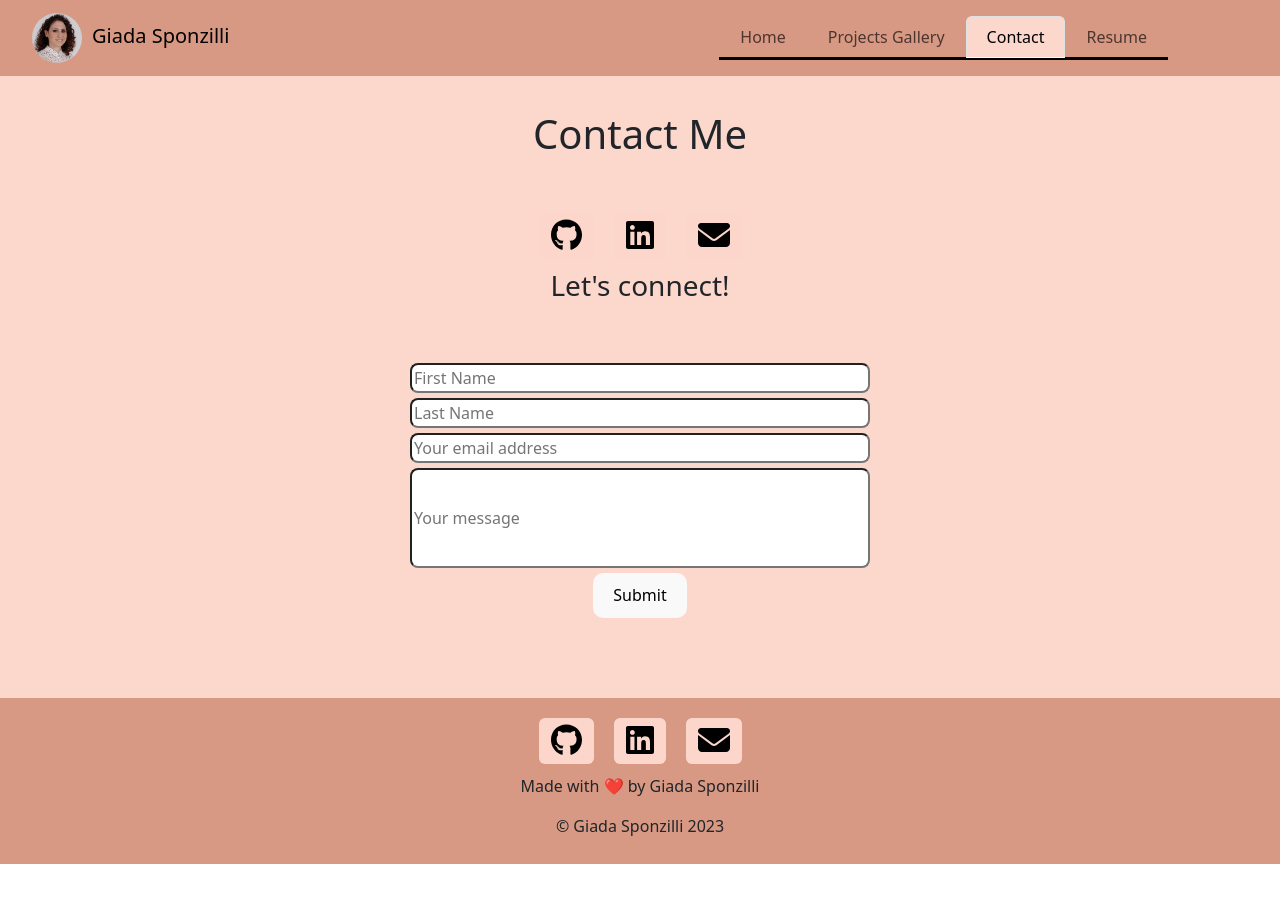
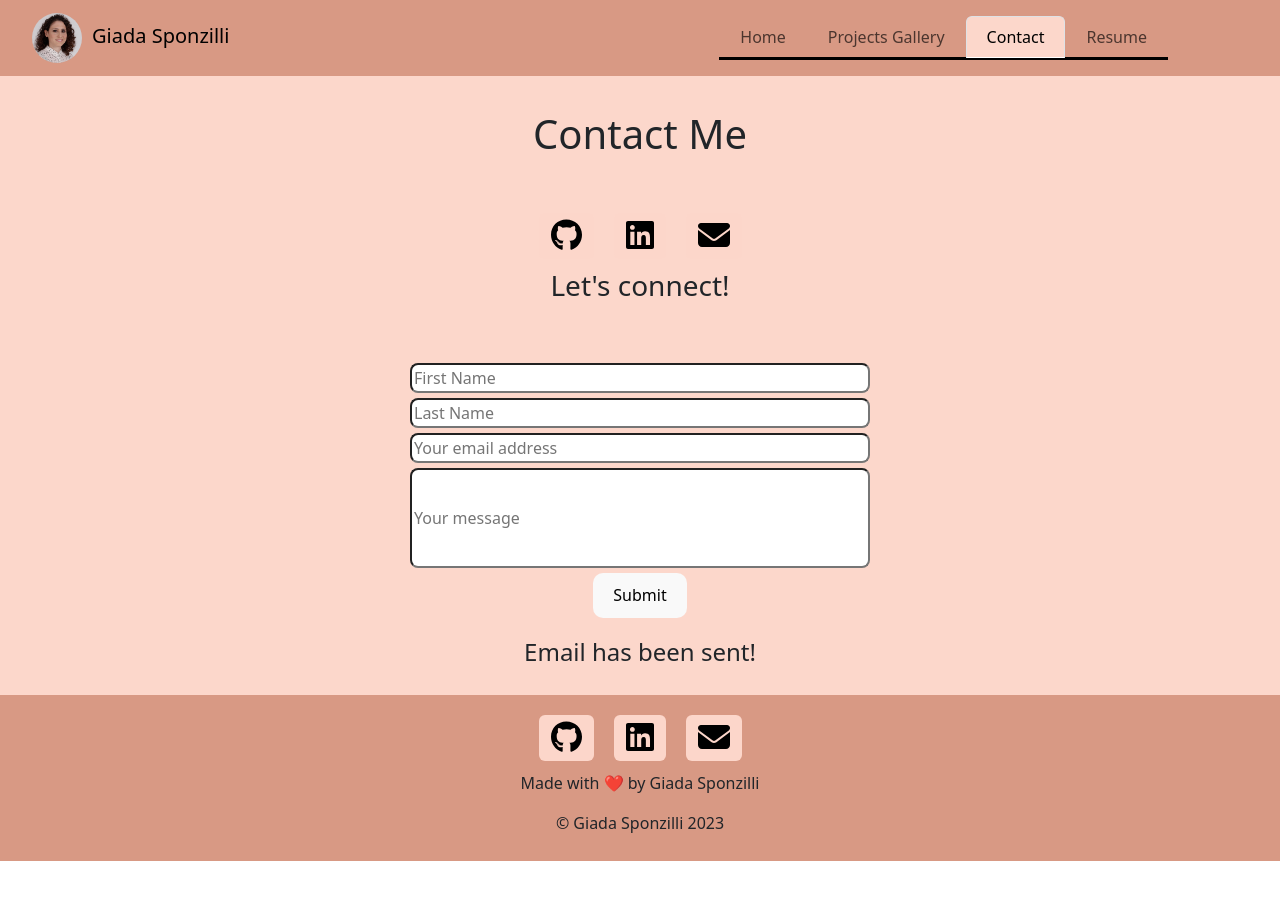
Before and after one commit to giadasponzilli/react-portfolio-giadaSponzilli, a React (Vite) app: page /contact in a window 1280 px wide. Both pictures are taken after typing "Sample", "Sample", "name@example.com", "Sample" into the empty fields and a click on the button "Submit". Shown: the top 902 px of the page. Built offline with nearby package versions, Linux system fonts and the light colour scheme.

Commit message:
form validation

```diff
--- a/src/components/Pages/Contact.css
+++ b/src/components/Pages/Contact.css
@@ -13,7 +13,7 @@
 }
 
 .form {
-  margin: 60px 20px;
+  margin: 60px 20px 20px;
 }
 
 .form input {
--- a/src/components/Pages/Contact.jsx
+++ b/src/components/Pages/Contact.jsx
@@ -1,4 +1,4 @@
-import { useState } from 'react';
+import { useState, useEffect } from 'react';
 
 import { FontAwesomeIcon } from '@fortawesome/react-fontawesome';
 import { faLinkedin } from '@fortawesome/free-brands-svg-icons';
@@ -12,11 +12,13 @@ const Contact = () => {
 
   // Setting the component's initial state
   const [formData, setFormData] = useState({
-    name: '',
+    firstName: '',
     lastName: '',
     email: '',
     text: '',
   });
+
+  const [emailSent, setEmailSent] = useState(false);
 
   const handleInputChange = (event) => {
     // Getting the value and name of the input which triggered the change
@@ -34,15 +36,40 @@ const Contact = () => {
     // Preventing the default behavior of the form submit (which is to refresh the page)
     event.preventDefault();
 
-    // Alert the user their first and last name, clear `formData.firstName` and `formData.lastName`, clearing the inputs
-    alert(`Hello ${formData.firstName} ${formData.lastName}`);
+    // Validating form fields
+    if (!formData.firstName || !formData.lastName || !formData.email || !formData.text) {
+      alert('Please fill in all fields');
+      return;
+    }
+
+    // Validating email format
+    const emailPattern = /^[^\s@]+@[^\s@]+\.[^\s@]+$/;
+    if (!emailPattern.test(formData.email)) {
+      alert('Please enter a valid email address');
+      return;
+    }
+
+    // Clearing the inputs
     setFormData({
       firstName: '',
       lastName: '',
       email: '',
       text: '',
     });
+
+    setEmailSent(true); //Set emailSent state to true after email is sent
   };
+
+  useEffect(() => {
+    if (emailSent) {
+      const timer = setTimeout(() => {
+        setEmailSent(false);
+      }, 3000); // Set timeout duration (3 seconds)
+
+      // Clear the timer when the component unmounts or when emailSent becomes false again
+      return () => clearTimeout(timer);
+    }
+  }, [emailSent]);
 
   return (
     <>
@@ -92,6 +119,7 @@ const Contact = () => {
             />
             <button className="form-btn" onClick={handleFormSubmit}>Submit</button>
           </form>
+          {emailSent && <h4>Email has been sent!</h4>}
         </div>
       </div>
     </>
--- a/src/components/Pages/ProjectGallery.css
+++ b/src/components/Pages/ProjectGallery.css
@@ -28,23 +28,12 @@ h1 {
   justify-content: center;
   grid-gap: 30px;
   margin: 0 auto;
-  padding: 0
+  padding: 0;
 }
 
 .card {
   width: 400px !important;
   background-color: #d89984 !important;
-}
-
-.btn {
-  margin: 10px !important;
-  color: black !important;
-  background-color: #fab39b !important;
-  border: grey !important;
-}
-
-.btn:hover {
-  background-color: #d2b1a5 !important;
 }
 
 .image-container {
@@ -62,3 +51,18 @@ h1 {
   align-items: center;
   padding: 4px;
 }
+
+.card-text{
+  text-align: justify;
+}
+
+.btn {
+  margin: 10px !important;
+  color: black !important;
+  background-color: #fab39b !important;
+  border: grey !important;
+}
+
+.btn:hover {
+  background-color: #d2b1a5 !important;
+}
--- a/src/components/Project/index.jsx
+++ b/src/components/Project/index.jsx
@@ -12,11 +12,13 @@ function ProjectCard({ project }) {
         <Card.Text>
           {project.description}
         </Card.Text>
+        <div className='button-container'>
           <div>
             <a href={project.repository}><Button variant="primary">Repository</Button></a>
           </div>
           <div>
             <a href={project.deployedLink}><Button variant="primary">Deployed Site</Button></a>
+          </div>
         </div>
       </Card.Body>
     </Card>
```
Lines whose indentation alone changed are shown as unchanged.
